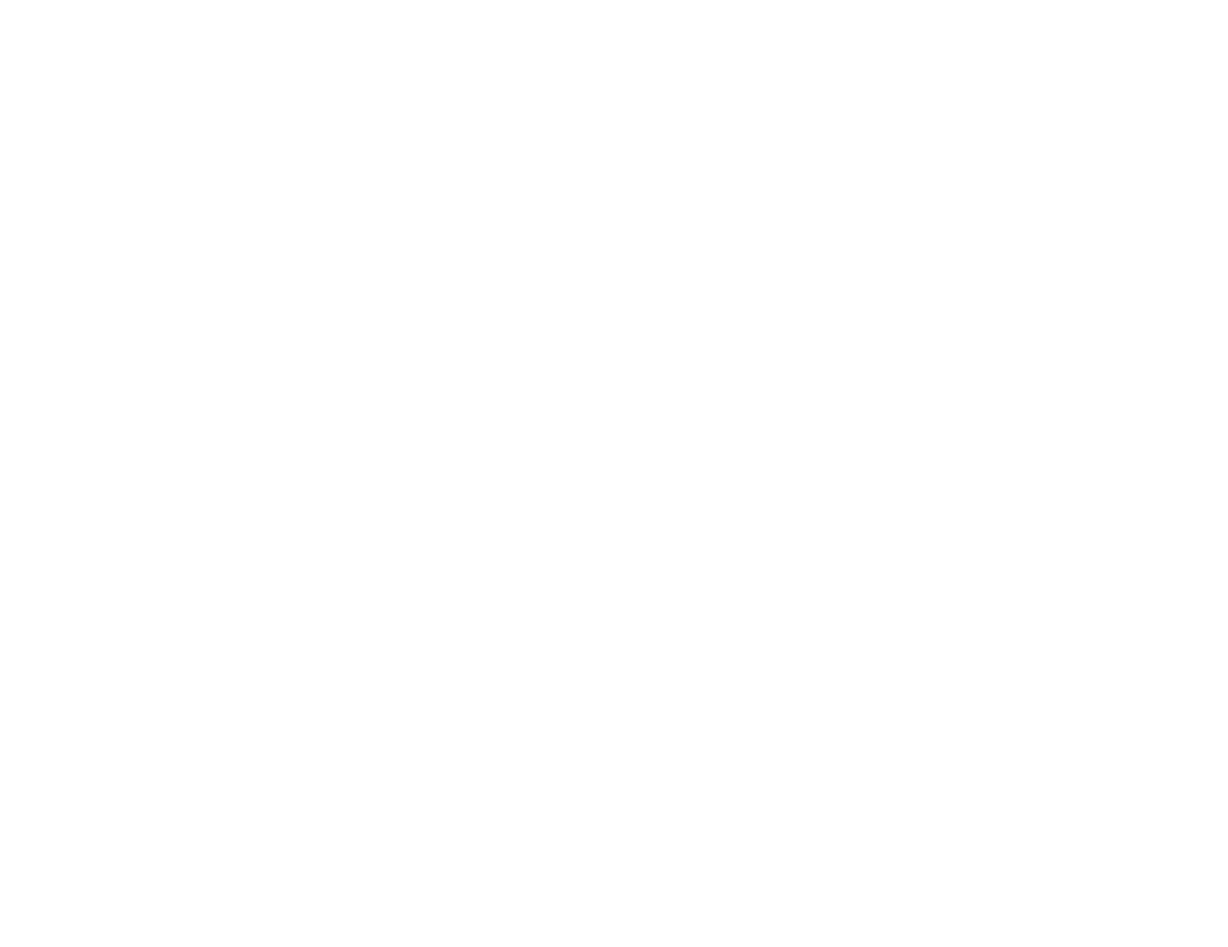
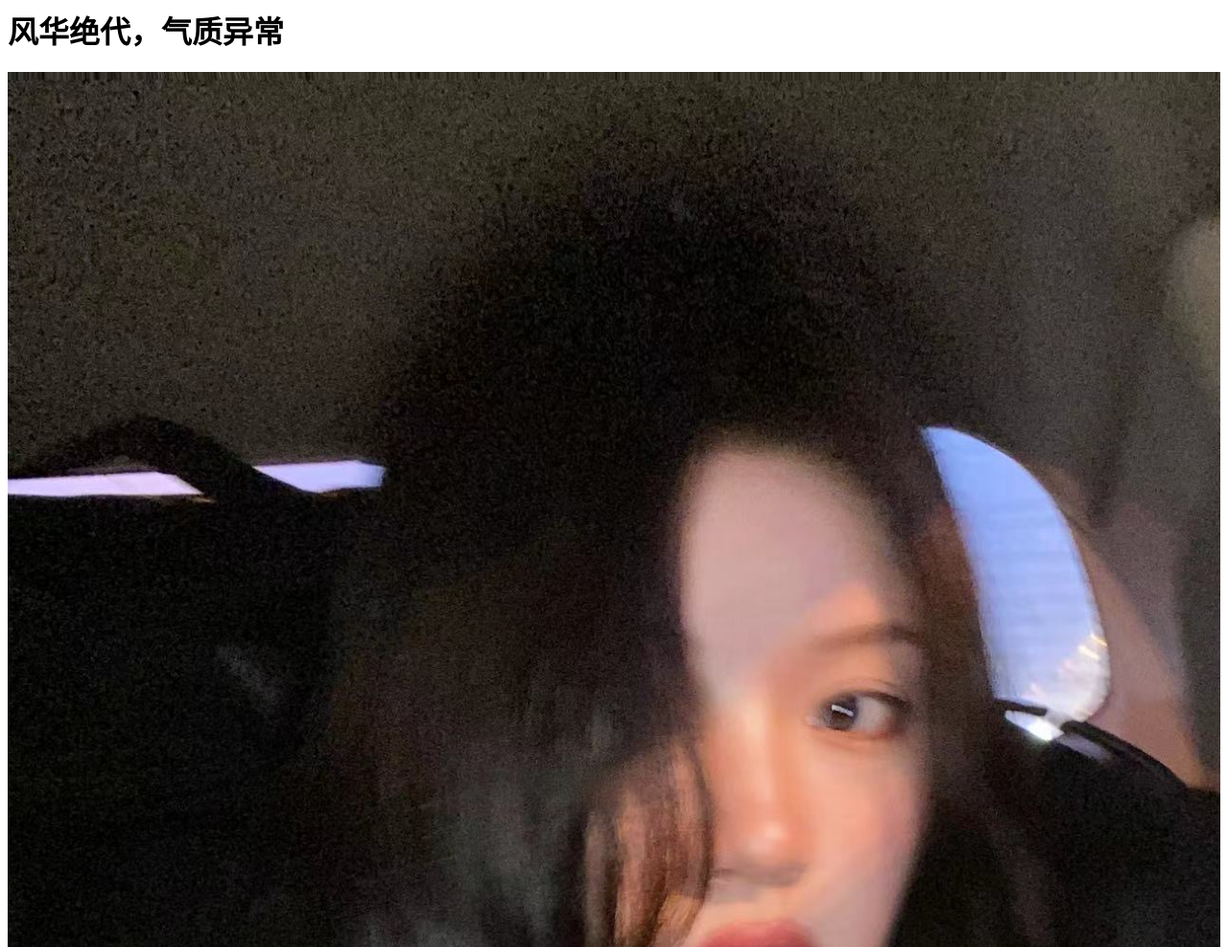
Before and after one commit to jianan-c/jianan-c.github.io, a plain HTML site: page index.html in a window 1280 px wide. Shown: the top 987 px of the page at 96% size. Before the commit the page ends 800 px from the top, so only its background shows below. Drawn offline with Linux system fonts and the light colour scheme.

Commit message:
fist temp;

```diff
--- a/index.html
+++ b/index.html
@@ -1,3 +1,14 @@
 <html>
-
+    <head>
+        <title>身怀绝技冷漠大美人</title>
+    </head>
+    <body>
+        <div width="100%">
+            <h1>风华绝代，气质异常</h1>
+        </div>
+        <div>
+            <img width="100%"
+             src="https://raw.githubusercontent.com/jianan-c/jianan-c.github.io/master/main.JPG">
+        </div>
+    </body>
 </html>
```
